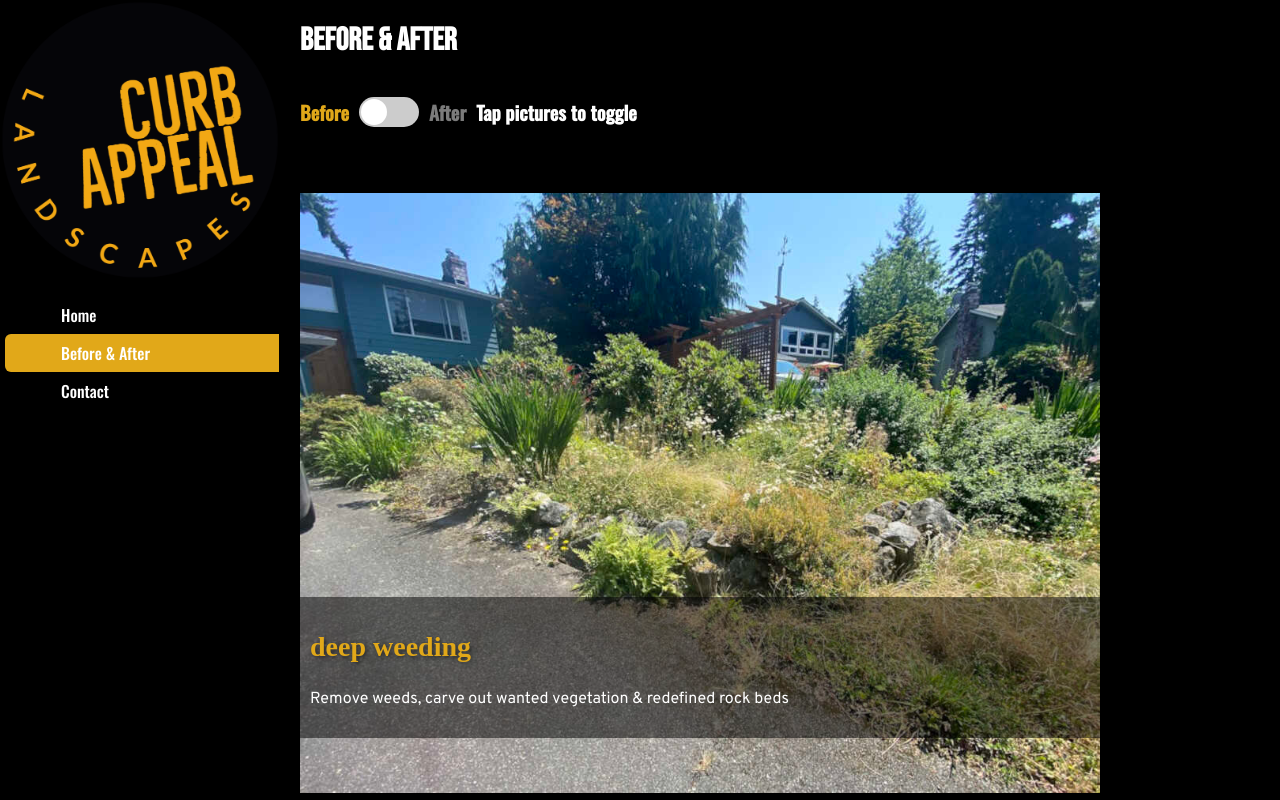
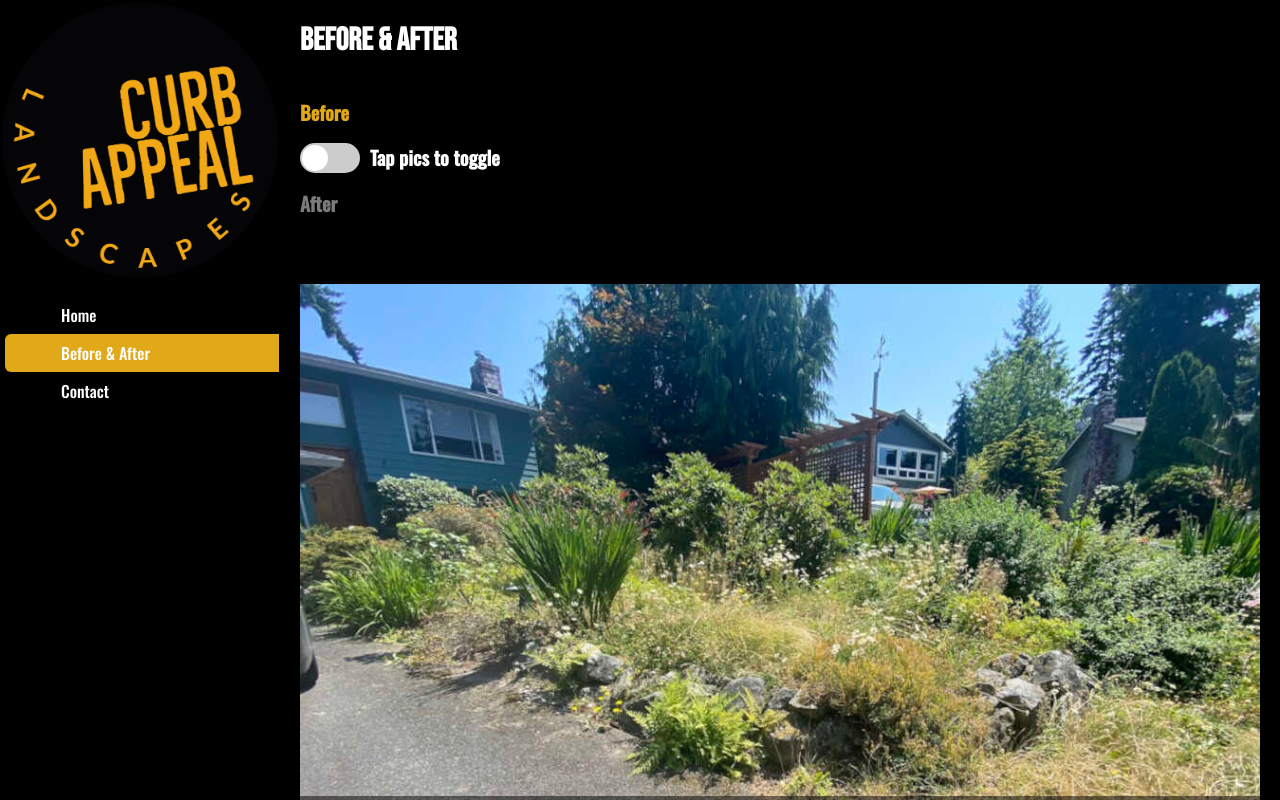
Before and after one commit to bravotango/curb-appeal, a React (Create React App) app in the folder client/: page / in a window 1280 px wide. Both pictures are taken after a click on the item "Before & After". Shown: the top 800 px of the page. Built offline with nearby package versions, Linux system fonts and the light colour scheme; some icons are missing; a web font is replaced by a local one.

Commit message:
Transparent text on pics

```diff
--- a/client/src/components/pages/Projects.tsx
+++ b/client/src/components/pages/Projects.tsx
@@ -108,7 +108,7 @@ const Projects: FC = () => {
           after: { src: garden2 },
         },
         {
-          heading: 'Eagle George',
+          // heading: 'Eagle George',
           caption:
             'I was asked to use rounds displaced from a downed tree to create boundaries around "George", the eagle statue.',
           before: { src: george1 },
@@ -180,6 +180,7 @@ const Projects: FC = () => {
     <div className='projects'>
       <h1>Before & After</h1>
       <div className='fixed'>
+        <div>
           <h2
             className={
               toggleStatus === BeforeAfter.Before ? 'highlight' : 'disabled'
@@ -206,7 +207,12 @@ const Projects: FC = () => {
           >
             After
           </h2>
-        <h2 style={{ float: 'right' }}>Tap pictures to toggle</h2>
+        </div>
+        <div>
+          <h2 style={{ float: 'right' }} onClick={handleToggle}>
+            Tap pics to toggle
+          </h2>
+        </div>
       </div>
 
       <div className='project-list'>
--- a/client/src/index.css
+++ b/client/src/index.css
@@ -994,7 +994,7 @@ main {
   -webkit-box-flex: 1;
       -ms-flex: 1;
           flex: 1;
-  max-width: 800px;
+  max-width: 1028px;
   margin: 0 20px;
   position: relative;
   display: -webkit-box;
--- a/client/src/index.scss
+++ b/client/src/index.scss
@@ -438,7 +438,7 @@ strong {
 
 main {
   flex: 1;
-  max-width: 800px;
+  max-width: 1028px;
   margin: 0 20px;
   position: relative;
   display: flex;
```
Also changed, not shown: 13 other files (tests, documents, lock files or other folders). Lines whose indentation alone changed are shown as unchanged.
